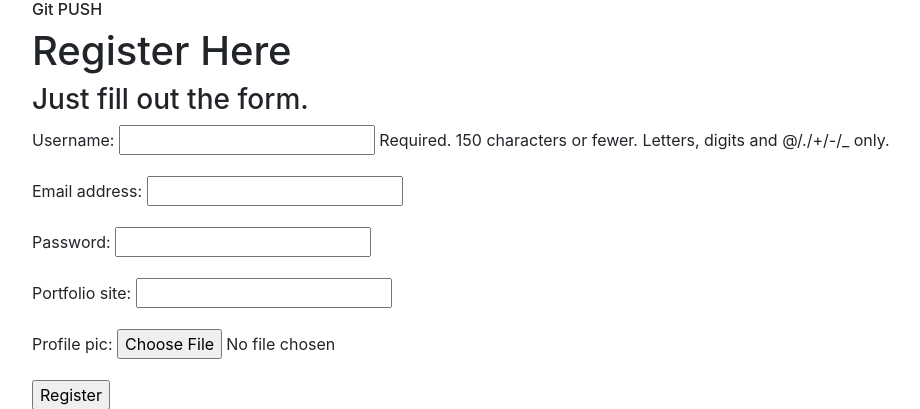
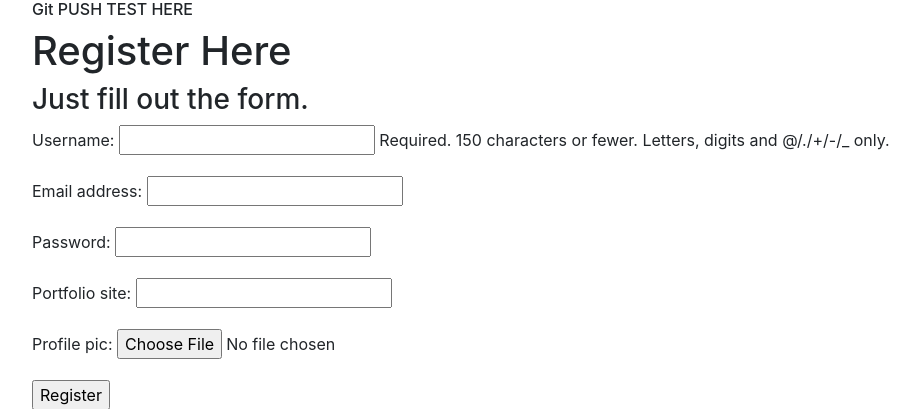
Before and after one commit to Inukurthilikitha/python_django, a Django app: page /first_app/userinfo/ in a window 1280 px wide. Shown: the part 56-465 px from the top of the page, without its empty margins (53-973 px from the left). Run offline with Django 3.2, Linux system fonts and the light colour scheme; some libraries are stand-ins or nearby versions.

Commit message:
Update register.html

```diff
--- a/templates/first_app/register.html
+++ b/templates/first_app/register.html
@@ -4,7 +4,7 @@
     	{% if registered %}
 	    	<h1>Thank you for registering!</h1>
 	    {% else %}
-	    	<h6>Git PUSH</h6>
+	    	<h6>Git PUSH TEST HERE</h6>
 	        <h1>Register Here</h1>
 	        <h3>Just fill out the form.</h3>
 
```
